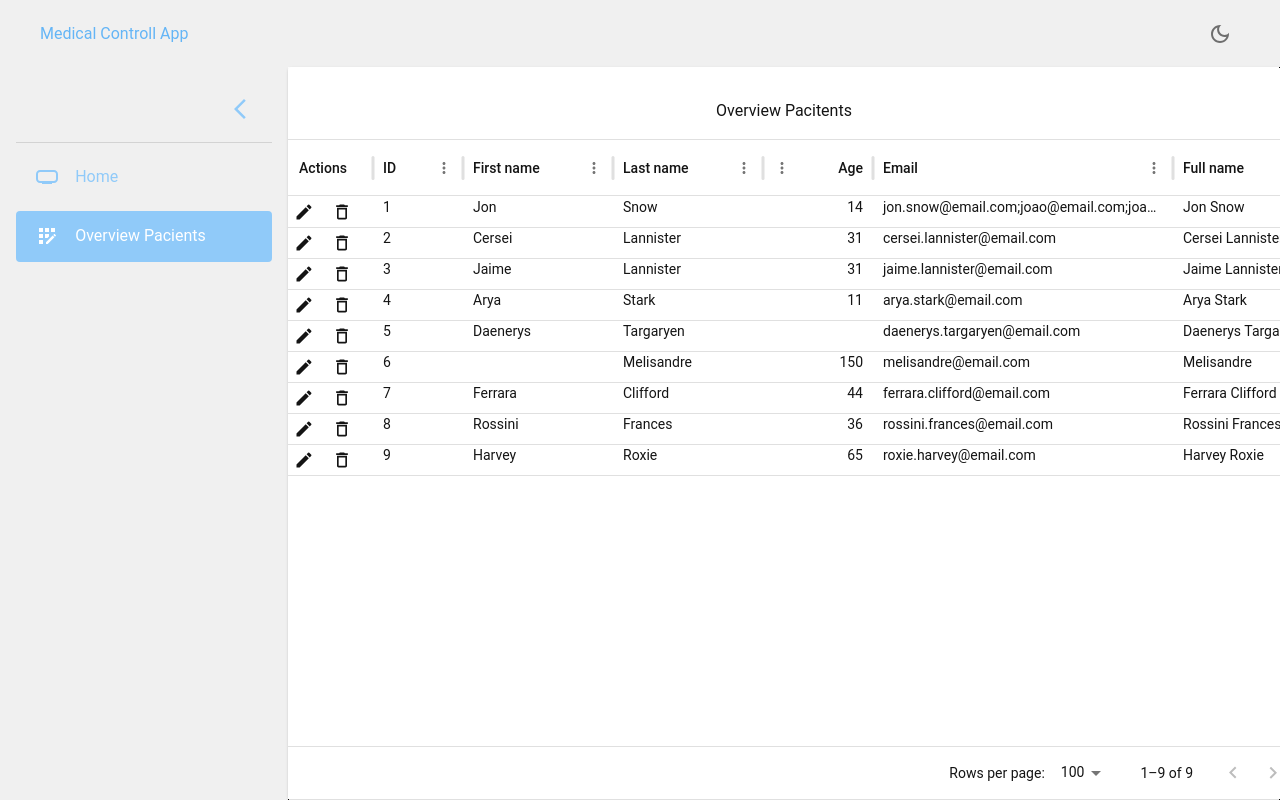
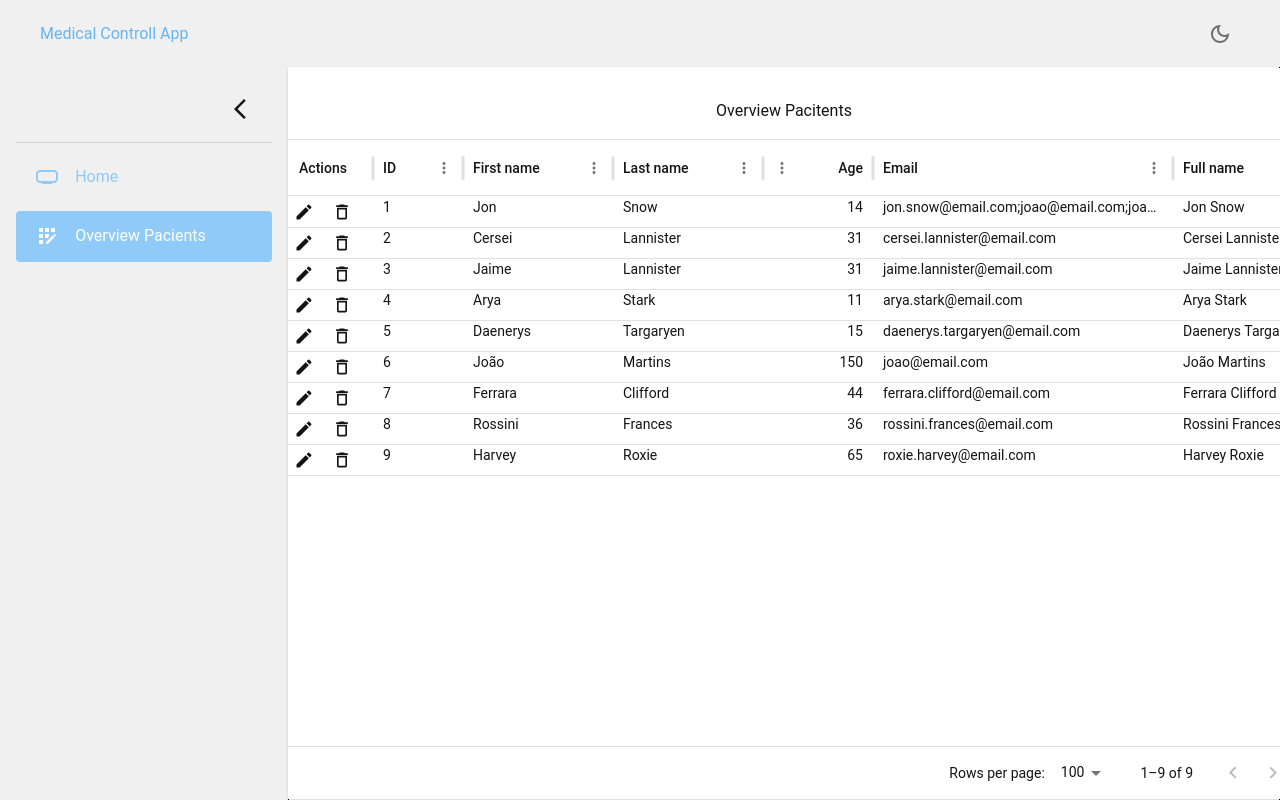
Before and after one commit to JoaoNogueira23/medical-control, a React (Vite) app: page /pacients-control in a window 1280 px wide. Built offline with nearby package versions, Linux system fonts and the light colour scheme.

Commit message:
fix: bug crud user register

```diff
--- a/src/components/SideBar/index.tsx
+++ b/src/components/SideBar/index.tsx
@@ -60,7 +60,7 @@ const SideBar = ({items, routes, children, ...rest}: SideBarProps & PropsWithChi
                         height: '3.2rem',
                         alignSelf: 'end',
                         transition: '.5s ease-in-out',
-                        color: darkMode ? "#fff" : 'primary.main'
+                        color: darkMode ? "#fff" : 'primary.light'
                     }}
                     >
                         {delayOpen ? <ArrowBackIosNewIcon/> : <ArrowForwardIosIcon/>}
--- a/src/pages/OverviewPacients/index.tsx
+++ b/src/pages/OverviewPacients/index.tsx
@@ -12,6 +12,7 @@ import {
     GridRowModel,
     GridRowEditStopReasons,
     GridRenderEditCellParams,
+    GridRowsProp
 } from '@mui/x-data-grid';
 import EditIcon from '@mui/icons-material/Edit';
 import DeleteIcon from '@mui/icons-material/DeleteOutlined';
@@ -20,24 +21,32 @@ import CancelIcon from '@mui/icons-material/Close';
 import { Typography } from "@mui/material";
 import useSnackBar from "../../hooks/useSnackbar";
 
+interface dataType {
+  id: number;
+  lastName: string;
+  firstName: string;
+  age: number;
+  email: string;
+}
 
 export default function OverviewPacients() {
 
     const alert = useSnackBar()
     const [emails, setEmails] = useState<string[]>([])
     const [onEdit, setOnEdit] = useState<boolean>(false)
-    const [rows, setRows] = useState([
-        { id: 1, lastName: 'Snow', firstName: 'Jon', age: 14, isNew: false, email: 'jon.snow@email.com;joao@email.com;joao2@email.com' },
-        { id: 2, lastName: 'Lannister', firstName: 'Cersei', age: 31, isNew: false, email: 'cersei.lannister@email.com' },
-        { id: 3, lastName: 'Lannister', firstName: 'Jaime', age: 31, isNew: false, email: 'jaime.lannister@email.com' },
-        { id: 4, lastName: 'Stark', firstName: 'Arya', age: 11, isNew: false, email: 'arya.stark@email.com' },
-        { id: 5, lastName: 'Targaryen', firstName: 'Daenerys', age: null, isNew: false, email: 'daenerys.targaryen@email.com' },
-        { id: 6, lastName: 'Melisandre', firstName: null, age: 150, isNew: false, email: 'melisandre@email.com' },
-        { id: 7, lastName: 'Clifford', firstName: 'Ferrara', age: 44, isNew: false, email: 'ferrara.clifford@email.com' },
-        { id: 8, lastName: 'Frances', firstName: 'Rossini', age: 36, isNew: false, email: 'rossini.frances@email.com' },
-        { id: 9, lastName: 'Roxie', firstName: 'Harvey', age: 65, isNew: false, email: 'roxie.harvey@email.com' },
-    ]);
-
+    const [loading, setLoading] = useState<boolean>(false)
+    const initialRows: dataType[] = [
+      { id: 1, lastName: 'Snow', firstName: 'Jon', age: 14, email: 'jon.snow@email.com;joao@email.com;joao2@email.com' },
+      { id: 2, lastName: 'Lannister', firstName: 'Cersei', age: 31, email: 'cersei.lannister@email.com' },
+      { id: 3, lastName: 'Lannister', firstName: 'Jaime', age: 31, email: 'jaime.lannister@email.com' },
+      { id: 4, lastName: 'Stark', firstName: 'Arya', age: 11, email: 'arya.stark@email.com' },
+      { id: 5, lastName: 'Targaryen', firstName: 'Daenerys', age:15, email: 'daenerys.targaryen@email.com' },
+      { id: 6, lastName: 'Martins', firstName: 'João', age: 150, email: 'joao@email.com' },
+      { id: 7, lastName: 'Clifford', firstName: 'Ferrara', age: 44, email: 'ferrara.clifford@email.com' },
+      { id: 8, lastName: 'Frances', firstName: 'Rossini', age: 36, email: 'rossini.frances@email.com' },
+      { id: 9, lastName: 'Roxie', firstName: 'Harvey', age: 65, email: 'roxie.harvey@email.com' },
+  ]
+    const [rows, setRows] = useState<GridRowsProp>(initialRows);
 
     const renderEditEmailInput = (params: GridRenderEditCellParams) => {
         //params.api.setEditCellValue({id: params.id, field: 'email', value: params.value})
@@ -57,8 +66,8 @@ export default function OverviewPacients() {
             headerName: 'Actions',
             width: 100,
             cellClassName: 'actions',
-            getActions: (data) => {
-              const isInEditMode = rowModesModel[data.id]?.mode === GridRowModes.Edit;
+            getActions: ({id}) => {
+              const isInEditMode = rowModesModel[id]?.mode === GridRowModes.Edit;
 
               if (isInEditMode) {
                 return [
@@ -68,13 +77,13 @@ export default function OverviewPacients() {
                     sx={{
                       color: 'primary.main',
                     }}
-                    onClick={handleSaveClick(data.id)}
+                    onClick={handleSaveClick(id)}
                   />,
                   <GridActionsCellItem
                     icon={<CancelIcon />}
                     label="Cancel"
                     className="textPrimary"
-                    onClick={handleCancelClick(data.id)}
+                    onClick={handleCancelClick(id)}
                     color="inherit"
                   />,
                 ];
@@ -85,13 +94,13 @@ export default function OverviewPacients() {
                   icon={<EditIcon />}
                   label="Edit"
                   className="textPrimary"
-                  onClick={ handleEditClick(data.id)}
+                  onClick={handleEditClick(id)}
                   color="inherit"
                 />,
                 <GridActionsCellItem
                   icon={<DeleteIcon />}
                   label="Delete"
-                  onClick={handleDeleteClick(data.id)}
+                  onClick={handleDeleteClick(id)}
                   color="inherit"
                 />,
               ];
@@ -147,19 +156,17 @@ export default function OverviewPacients() {
     };
 
     const handleEditClick = (id: GridRowId) => () => {
-        console.log('clicou')
         if(!onEdit){
             setRowModesModel({ ...rowModesModel, [id]: { mode: GridRowModes.Edit } });
             setOnEdit(true)
         }else{
-            alert("è permitida apenas uma edição por vez!", {type: 'warning'})
+            alert("é permitida apenas uma edição por vez!", {type: 'info'})
         }
 
     };
 
     const handleSaveClick = (id: GridRowId) => () => {
       setRowModesModel({ ...rowModesModel, [id]: { mode: GridRowModes.View } });
-      setOnEdit(false)
     };
 
     const handleDeleteClick = (id: GridRowId) => () => {
@@ -177,10 +184,15 @@ export default function OverviewPacients() {
     };
 
     const processRowUpdate = (newRow: GridRowModel) => {
+      setLoading(true)
       const updatedRow = { ...newRow, email: emails.join(';'), isNew: false };
       setEmails([])
       let rowsUpdated = rows.map(row => row.id === newRow.id ? updatedRow : row)
-      return rowsUpdated;
+      setRows(rowsUpdated)
+      setOnEdit(false)
+      setLoading(false)
+      // cuidado, precisa ser retornado a linha que está sendo atualizada, em razaõa no useCallback que o próprio MUI realiza por trás
+      return updatedRow;
     };
 
     const handleRowModesModelChange = (newRowModesModel: GridRowModesModel) => {
@@ -212,6 +224,7 @@ export default function OverviewPacients() {
             getRowHeight={() => 'auto'}
             editMode="row"
             rowModesModel={rowModesModel}
+            loading={loading}
             onRowModesModelChange={handleRowModesModelChange}
             onRowEditStop={handleRowEditStop}
             processRowUpdate={processRowUpdate}
--- a/src/styles/darkPallet.ts
+++ b/src/styles/darkPallet.ts
@@ -45,8 +45,8 @@ const darkPalette: PaletteOptions = {
         contrastText: palette.success?.contrastText
       },
       text: {
-        primary: palette.text?.primary,
-        secondary: palette.text?.secondary,
+        primary: palette.primary?.dark,
+        secondary: palette.secondary?.dark,
         disabled: palette.text?.disabled
       }
 }
--- a/src/styles/lightPallet.ts
+++ b/src/styles/lightPallet.ts
@@ -45,8 +45,8 @@ const lightPalette: PaletteOptions = {
         contrastText: palette.success?.contrastText
       },
       text: {
-        primary: palette.text?.primary,
-        secondary: palette.text?.secondary,
+        primary: palette.primary?.light,
+        secondary: palette.secondary?.light,
         disabled: palette.text?.disabled
       }
 }
--- a/src/styles/palette.json
+++ b/src/styles/palette.json
@@ -1,8 +1,8 @@
 {
     "primary": {
     "main": "#90caf9",
-    "light": "#e3f2fd",
-    "dark": "#42a5f5",
+    "light": "#141414",
+    "dark": "#fff",
     "contrastText": "#000000"
     },
     "secondary": {
```
Also changed, not shown: 1 other file (tests, documents, lock files or other folders).
